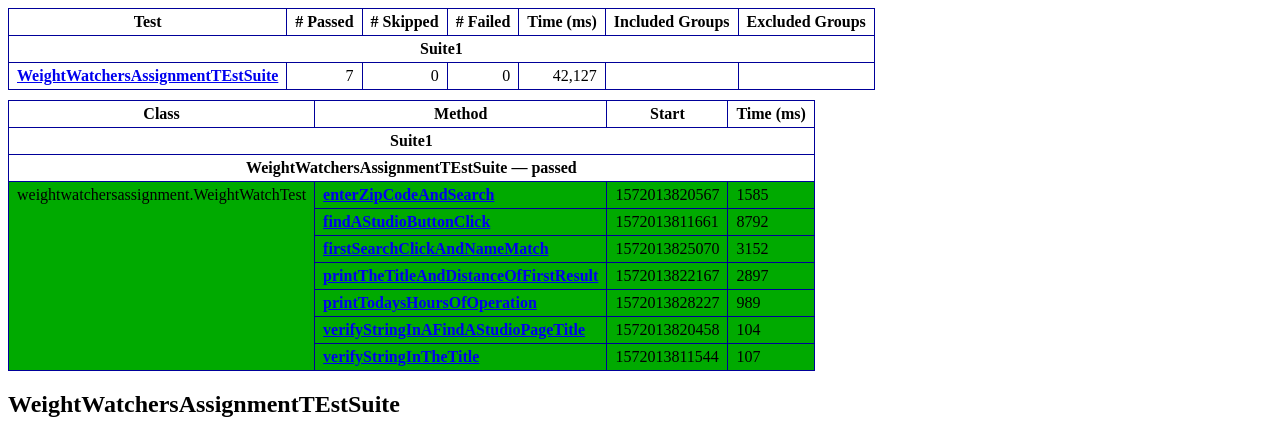
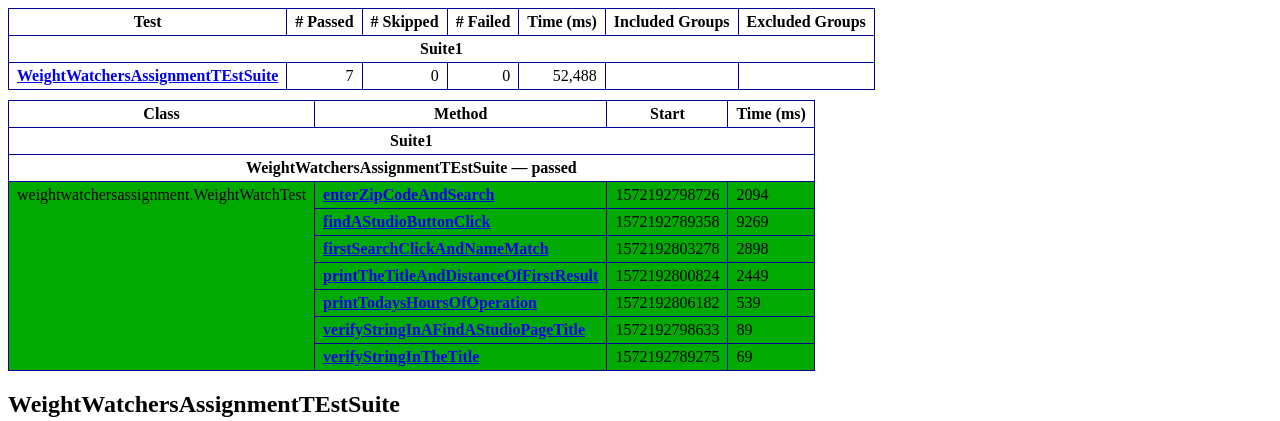
Before and after one commit to mbilalkhawar/WeightWatchersAssignment, a plain HTML site: page WeightWatchers_ByBilal/test-output/emailable-report.html in a window 1280 px wide. Shown: the top 421 px of the page. Drawn offline with Linux system fonts and the light colour scheme.

Commit message:
report again

```diff
--- a/WeightWatchers_ByBilal/test-output/emailable-report.html
+++ b/WeightWatchers_ByBilal/test-output/emailable-report.html
@@ -9,9 +9,9 @@
 <table>
 <tr><th>Test</th><th># Passed</th><th># Skipped</th><th># Failed</th><th>Time (ms)</th><th>Included Groups</th><th>Excluded Groups</th></tr>
 <tr><th colspan="7">Suite1</th></tr>
-<tr><td><a href="#t0">WeightWatchersAssignmentTEstSuite</a></td><td class="num">7</td><td class="num">0</td><td class="num">0</td><td class="num">42,127</td><td></td><td></td></tr>
+<tr><td><a href="#t0">WeightWatchersAssignmentTEstSuite</a></td><td class="num">7</td><td class="num">0</td><td class="num">0</td><td class="num">52,488</td><td></td><td></td></tr>
 </table>
-<table id='summary'><thead><tr><th>Class</th><th>Method</th><th>Start</th><th>Time (ms)</th></tr></thead><tbody><tr><th colspan="4">Suite1</th></tr></tbody><tbody id="t0"><tr><th colspan="4">WeightWatchersAssignmentTEstSuite &#8212; passed</th></tr><tr class="passedeven"><td rowspan="7">weightwatchersassignment.WeightWatchTest</td><td><a href="#m0">enterZipCodeAndSearch</a></td><td rowspan="1">1572013820567</td><td rowspan="1">1585</td></tr><tr class="passedeven"><td><a href="#m1">findAStudioButtonClick</a></td><td rowspan="1">1572013811661</td><td rowspan="1">8792</td></tr><tr class="passedeven"><td><a href="#m2">firstSearchClickAndNameMatch</a></td><td rowspan="1">1572013825070</td><td rowspan="1">3152</td></tr><tr class="passedeven"><td><a href="#m3">printTheTitleAndDistanceOfFirstResult</a></td><td rowspan="1">1572013822167</td><td rowspan="1">2897</td></tr><tr class="passedeven"><td><a href="#m4">printTodaysHoursOfOperation</a></td><td rowspan="1">1572013828227</td><td rowspan="1">989</td></tr><tr class="passedeven"><td><a href="#m5">verifyStringInAFindAStudioPageTitle</a></td><td rowspan="1">1572013820458</td><td rowspan="1">104</td></tr><tr class="passedeven"><td><a href="#m6">verifyStringInTheTitle</a></td><td rowspan="1">1572013811544</td><td rowspan="1">107</td></tr></tbody>
+<table id='summary'><thead><tr><th>Class</th><th>Method</th><th>Start</th><th>Time (ms)</th></tr></thead><tbody><tr><th colspan="4">Suite1</th></tr></tbody><tbody id="t0"><tr><th colspan="4">WeightWatchersAssignmentTEstSuite &#8212; passed</th></tr><tr class="passedeven"><td rowspan="7">weightwatchersassignment.WeightWatchTest</td><td><a href="#m0">enterZipCodeAndSearch</a></td><td rowspan="1">1572192798726</td><td rowspan="1">2094</td></tr><tr class="passedeven"><td><a href="#m1">findAStudioButtonClick</a></td><td rowspan="1">1572192789358</td><td rowspan="1">9269</td></tr><tr class="passedeven"><td><a href="#m2">firstSearchClickAndNameMatch</a></td><td rowspan="1">1572192803278</td><td rowspan="1">2898</td></tr><tr class="passedeven"><td><a href="#m3">printTheTitleAndDistanceOfFirstResult</a></td><td rowspan="1">1572192800824</td><td rowspan="1">2449</td></tr><tr class="passedeven"><td><a href="#m4">printTodaysHoursOfOperation</a></td><td rowspan="1">1572192806182</td><td rowspan="1">539</td></tr><tr class="passedeven"><td><a href="#m5">verifyStringInAFindAStudioPageTitle</a></td><td rowspan="1">1572192798633</td><td rowspan="1">89</td></tr><tr class="passedeven"><td><a href="#m6">verifyStringInTheTitle</a></td><td rowspan="1">1572192789275</td><td rowspan="1">69</td></tr></tbody>
 </table>
 <h2>WeightWatchersAssignmentTEstSuite</h2><h3 id="m0">weightwatchersassignment.WeightWatchTest#enterZipCodeAndSearch</h3><table class="result"><tr><th class="invisible"/></tr></table><p class="totop"><a href="#summary">back to summary</a></p>
 <h3 id="m1">weightwatchersassignment.WeightWatchTest#findAStudioButtonClick</h3><table class="result"><tr><th class="invisible"/></tr></table><p class="totop"><a href="#summary">back to summary</a></p>
```
